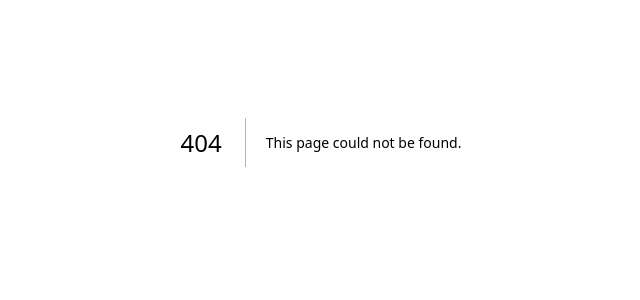
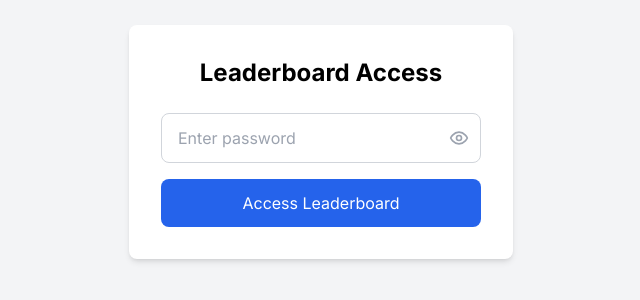
Before and after one commit to AnshumanMandal/voting-system, a Next.js app: page /leaderboard in a window 1280 px wide. Before the commit this address had no page. Shown: the part 258-558 px from the top of the page, without its empty margins (319-959 px from the left). Built offline with nearby package versions, Linux system fonts and the light colour scheme; no server answers.

Commit message:
added admin leaderboard

```diff
--- /dev/null
+++ b/src/app/leaderboard/page.tsx
@@ -0,0 +1,74 @@
+'use client';
+
+import { useState, useEffect } from 'react';
+import { Eye, EyeOff } from 'lucide-react';
+import { toast } from 'react-hot-toast';
+import ProtectedLeaderboard from '@/components/ProtectedLeaderboard';
+
+export default function LeaderboardPage() {
+  const [isAuthenticated, setIsAuthenticated] = useState(false);
+  const [password, setPassword] = useState('');
+  const [showPassword, setShowPassword] = useState(false);
+  const [error, setError] = useState('');
+
+  // Clear authentication on page refresh
+  useEffect(() => {
+    sessionStorage.removeItem('leaderboard_authenticated');
+    setIsAuthenticated(false);
+  }, []);
+
+  const handleLogin = () => {
+    if (password === process.env.NEXT_PUBLIC_LEADERBOARD_SECRET) {
+      setIsAuthenticated(true);
+      sessionStorage.setItem('leaderboard_authenticated', 'true');
+      setError('');
+      toast.success('Access granted');
+    } else {
+      setError('Invalid password');
+      toast.error('Invalid password');
+    }
+  };
+
+  if (!isAuthenticated) {
+    return (
+      <div className="min-h-screen bg-gray-100 flex items-center justify-center">
+        <div className="bg-white p-8 rounded-lg shadow-md w-96">
+          <h1 className="text-2xl font-bold mb-6 text-center">Leaderboard Access</h1>
+
+          <div className="space-y-4">
+            <div className="relative">
+              <input
+                type={showPassword ? 'text' : 'password'}
+                value={password}
+                onChange={(e) => setPassword(e.target.value)}
+                onKeyDown={(e) => e.key === 'Enter' && handleLogin()}
+                placeholder="Enter password"
+                className="w-full px-4 py-3 rounded-lg border border-gray-300 focus:border-blue-500 focus:ring-1 focus:ring-blue-500"
+              />
+              <button
+                type="button"
+                onClick={() => setShowPassword(!showPassword)}
+                className="absolute right-3 top-1/2 transform -translate-y-1/2 text-gray-400 hover:text-gray-600"
+              >
+                {showPassword ? <EyeOff size={20} /> : <Eye size={20} />}
+              </button>
+            </div>
+
+            {error && (
+              <p className="text-red-600 text-sm text-center">{error}</p>
+            )}
+
+            <button
+              onClick={handleLogin}
+              className="w-full bg-blue-600 text-white py-3 rounded-lg hover:bg-blue-700 transition duration-200"
+            >
+              Access Leaderboard
+            </button>
+          </div>
+        </div>
+      </div>
+    );
+  }
+
+  return <ProtectedLeaderboard />;
+}
--- /dev/null
+++ b/src/components/ProtectedLeaderboard.tsx
@@ -0,0 +1,58 @@
+'use client';
+
+import { useVoting } from '@/hooks/useVoting';
+import { TrendingUp } from 'lucide-react';
+import VotingCard from './VotingCard';
+
+export default function ProtectedLeaderboard() {
+  const { candidates, loading } = useVoting();
+  const totalVotes = candidates.reduce((sum, candidate) => sum + candidate.votes, 0);
+
+  if (loading) {
+    return (
+      <div className="flex items-center justify-center min-h-screen">
+        <div className="animate-spin rounded-full h-32 w-32 border-b-2 border-blue-600"></div>
+      </div>
+    );
+  }
+
+  return (
+    <div className="min-h-screen bg-gradient-to-br from-blue-50 to-indigo-100 p-4">
+      <div className="max-w-3xl mx-auto">
+        <div className="text-center pt-2">
+          <h1 className="text-4xl font-bold text-gray-800 mb-4 p-2">
+            Protected Leaderboard View
+          </h1>
+          <div className="flex items-center justify-center gap-8 text-gray-600 mb-8">
+            <div className="flex items-center gap-2">
+              <TrendingUp size={20} />
+              <span>Live Updates</span>
+            </div>
+            <div>
+              <span className="font-semibold">Total Votes: {totalVotes}</span>
+            </div>
+          </div>
+        </div>
+
+        <div className="flex flex-col space-y-4">
+          {candidates.map((candidate, index) => (
+            <VotingCard
+              key={candidate.id}
+              candidate={candidate}
+              onVote={() => {}}
+              hasVoted={true}
+              rank={index + 1}
+              totalVotes={totalVotes}
+              isAdmin={true}
+              hideVoteButton={true}
+            />
+          ))}
+        </div>
+
+        <div className="text-center mt-8 text-sm text-gray-500">
+          This is a protected view of the leaderboard
+        </div>
+      </div>
+    </div>
+  );
+}
--- a/src/components/VotingCard.tsx
+++ b/src/components/VotingCard.tsx
@@ -10,6 +10,7 @@ interface VotingCardProps {
   rank: number;
   totalVotes: number;
   isAdmin?: boolean;
+  hideVoteButton?: boolean;
 }
 
 const getRankColor = (rank: number) => {
@@ -57,7 +58,15 @@ const generateRandomColor = (id: string) => {
   return colors[index];
 };
 
-export default function VotingCard({ candidate, onVote, hasVoted, rank, totalVotes, isAdmin = false }: VotingCardProps) {
+export default function VotingCard({
+  candidate,
+  onVote,
+  hasVoted,
+  rank,
+  totalVotes,
+  isAdmin = false,
+  hideVoteButton = false
+}: VotingCardProps) {
   const [isVoting, setIsVoting] = useState(false);
   const avatarColor = generateRandomColor(candidate.id);
 
@@ -102,32 +111,20 @@ export default function VotingCard({ candidate, onVote, hasVoted, rank, totalVot
           </div>
         </div>
 
+        {/* Only show vote button if not hidden */}
+        {!hideVoteButton && !isAdmin && (
           <button
             onClick={handleVote}
             disabled={hasVoted || isVoting}
-          className={`w-full py-3 px-6 rounded-lg font-medium transition-all duration-200 flex items-center justify-center gap-2 ${
-            hasVoted
+            className={`w-full py-3 px-6 rounded-lg font-medium transition-all duration-200
+              ${hasVoted
                 ? 'bg-green-100 text-green-700 cursor-not-allowed'
-              : 'bg-blue-600 text-white hover:bg-blue-700 active:scale-95'
+                : 'bg-blue-600 text-white hover:bg-blue-700'
               }`}
           >
-          {hasVoted ? (
-            <>
-              <CheckCircle size={20} />
-              Voted
-            </>
-          ) : isVoting ? (
-            <>
-              <div className="animate-spin rounded-full h-5 w-5 border-b-2 border-white"></div>
-              Voting...
-            </>
-          ) : (
-            <>
-              <Vote size={20} />
-              Vote
-            </>
+            {hasVoted ? '✅ Voted' : isVoting ? '⏳ Voting...' : '🗳️ Vote'}
+          </button>
         )}
-        </button>
       </div>
     </div>
   );
```
Lines whose indentation alone changed are shown as unchanged.
